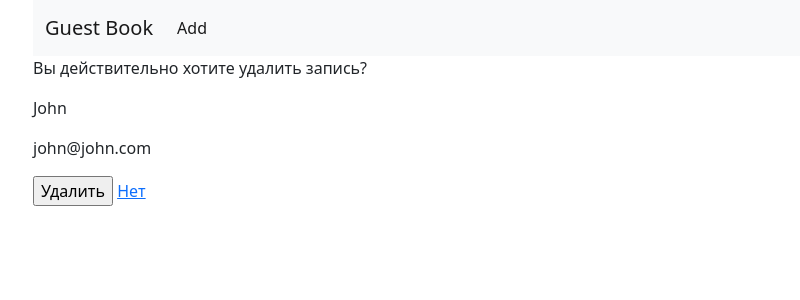
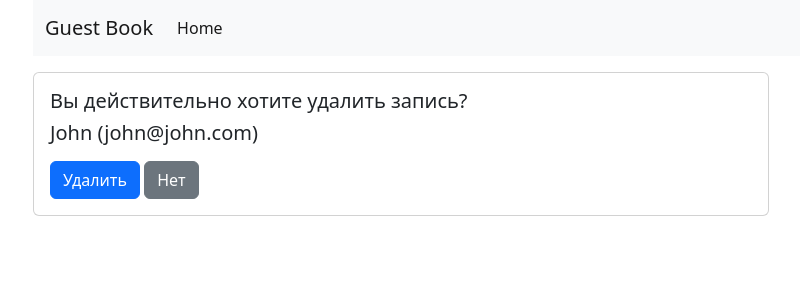
Before and after one commit to alexletoon/exam_7_Toropov_A, a Django app: page /record/delete_record/1 in a window 1280 px wide. Shown: the top 300 px of the page, without its empty margins (49-849 px from the left). Run offline with Django 4.2, Linux system fonts and the light colour scheme; data comes from the database, SQL or seed files in the repository; some libraries are stand-ins or nearby versions.

Commit message:
Подкорректирована верстка во всех шаблонах

```diff
--- a/source/templates/base.html
+++ b/source/templates/base.html
@@ -5,11 +5,13 @@
     <meta charset="UTF-8">
     <meta http-equiv="X-UA-Compatible" content="IE=edge">
     <meta name="viewport" content="width=device-width, initial-scale=1.0">
+    <link rel="stylesheet" href="https://cdn.jsdelivr.net/npm/bootstrap-icons@1.9.1/font/bootstrap-icons.css">
     <link href="https://cdn.jsdelivr.net/npm/bootstrap@5.2.1/dist/css/bootstrap.min.css" rel="stylesheet" integrity="sha384-iYQeCzEYFbKjA/T2uDLTpkwGzCiq6soy8tYaI1GyVh/UjpbCx/TYkiZhlZB6+fzT" crossorigin="anonymous">
     <link rel="stylesheet" href="{% static "css/style.css" %}">
     <title>{% block title %} Guest Book {% endblock %}</title>
 </head>
 <body>
+
 <div class="container">
     <nav class="navbar navbar-expand-lg bg-light">
         <div class="container-fluid">
@@ -17,11 +19,8 @@
           <button class="navbar-toggler" type="button" data-bs-toggle="collapse" data-bs-target="#navbarNavAltMarkup" aria-controls="navbarNavAltMarkup" aria-expanded="false" aria-label="Toggle navigation">
             <span class="navbar-toggler-icon"></span>
           </button>
-          <div class="collapse navbar-collapse" id="navbarNavAltMarkup">
-            <div class="navbar-nav">
-              <a class="nav-link active" aria-current="page" href="{% url 'add_record' %}">Add</a>
-            </div>
-          </div>
+          {% block menu %} {% endblock %}
+
         </div>
       </nav>
 </div>
--- a/source/templates/delete_record.html
+++ b/source/templates/delete_record.html
@@ -1,13 +1,31 @@
 {% extends 'base.html' %}
 
+{% block menu %}
+<div class="collapse navbar-collapse" id="navbarNavAltMarkup">
+  <div class="navbar-nav">
+    <a class="nav-link active" aria-current="page" href="{% url 'index_view' %}">Home</a>
+  </div>
+</div>
+{% endblock %}
+
 {% block content %}
-    <p>Вы действительно хотите удалить запись?</p>
-    <p>{{record.name}}</p>
-    <p>{{record.email}}</p>
-    <p>{{record.text}}</p>
-    <form action="{% url 'deleted' record.id  %}" method="POST">
-        {% csrf_token %}
-        <input type="submit" value="Удалить">
-        <a href="{% url 'index_view' %}">Нет</a>
-    </form>
+<div class="row">
+    <div class="col-8">
+        <div class="card my-3">
+            <div class="card-body">
+                <h5 class="card-title">Вы действительно хотите удалить запись?</h5>
+                <div class="card-text">
+                    <h5>{{record.name}} ({{record.email}})</h5>
+                    <p>{{record.text}}</p>
+                    <form action="{% url 'deleted' record.id  %}" method="POST">
+                        {% csrf_token %}
+                        <button type="submit" class="btn btn-primary" value="Удалить">Удалить</button>
+                        <a class="btn btn-secondary" href="{% url 'index_view' %}">Нет</a>
+                    </form>
+                </div>
+            </div>
+        </div>
+    </div>
+</div>
+
 {% endblock %}
```
Also changed, not shown: source/templates/add_record.html (+9 -1 lines), source/templates/edit_record.html (+8 -0 lines), source/templates/index.html (+13 -4 lines), source/templates/partial/record_form.html (+11 -2 lines).
